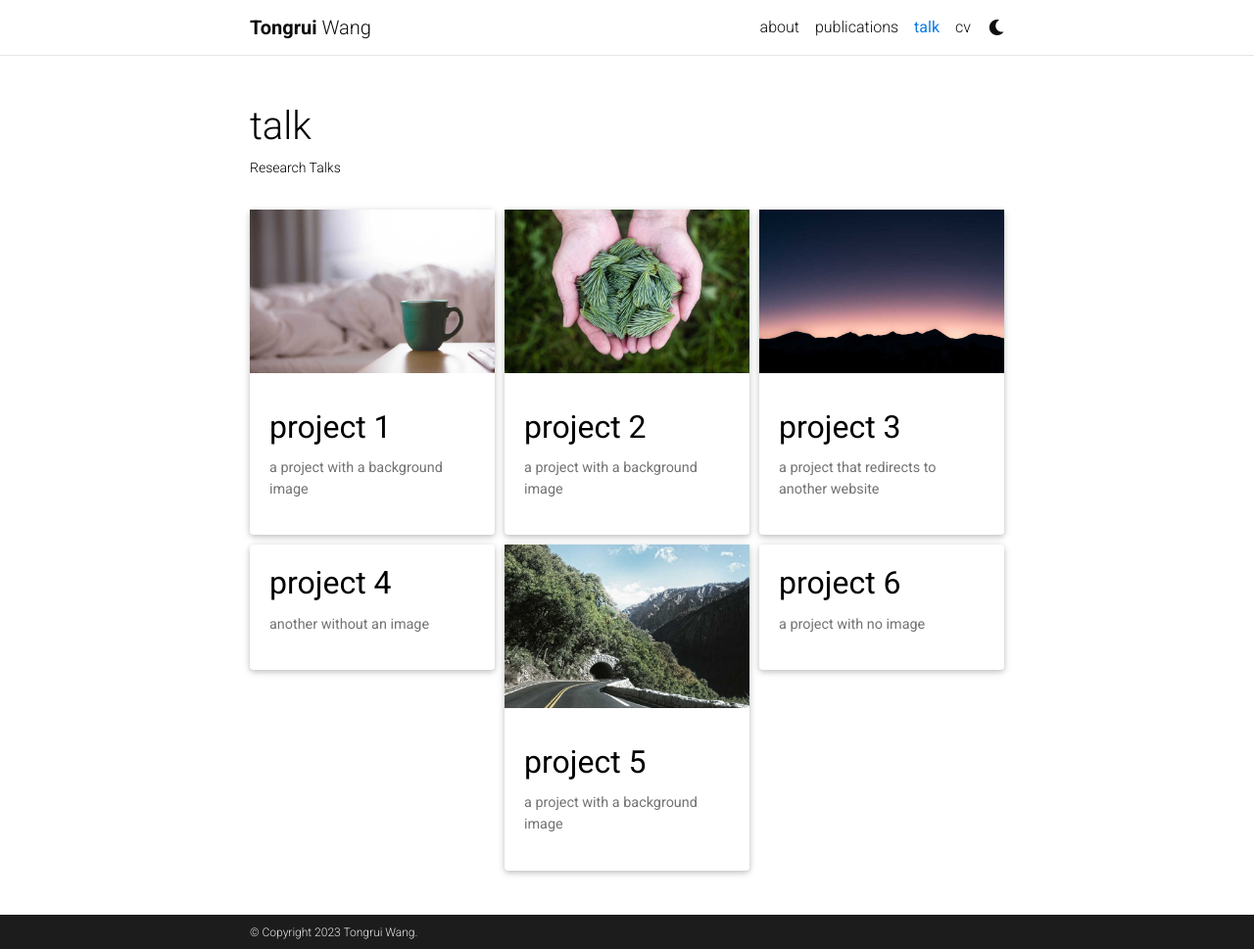
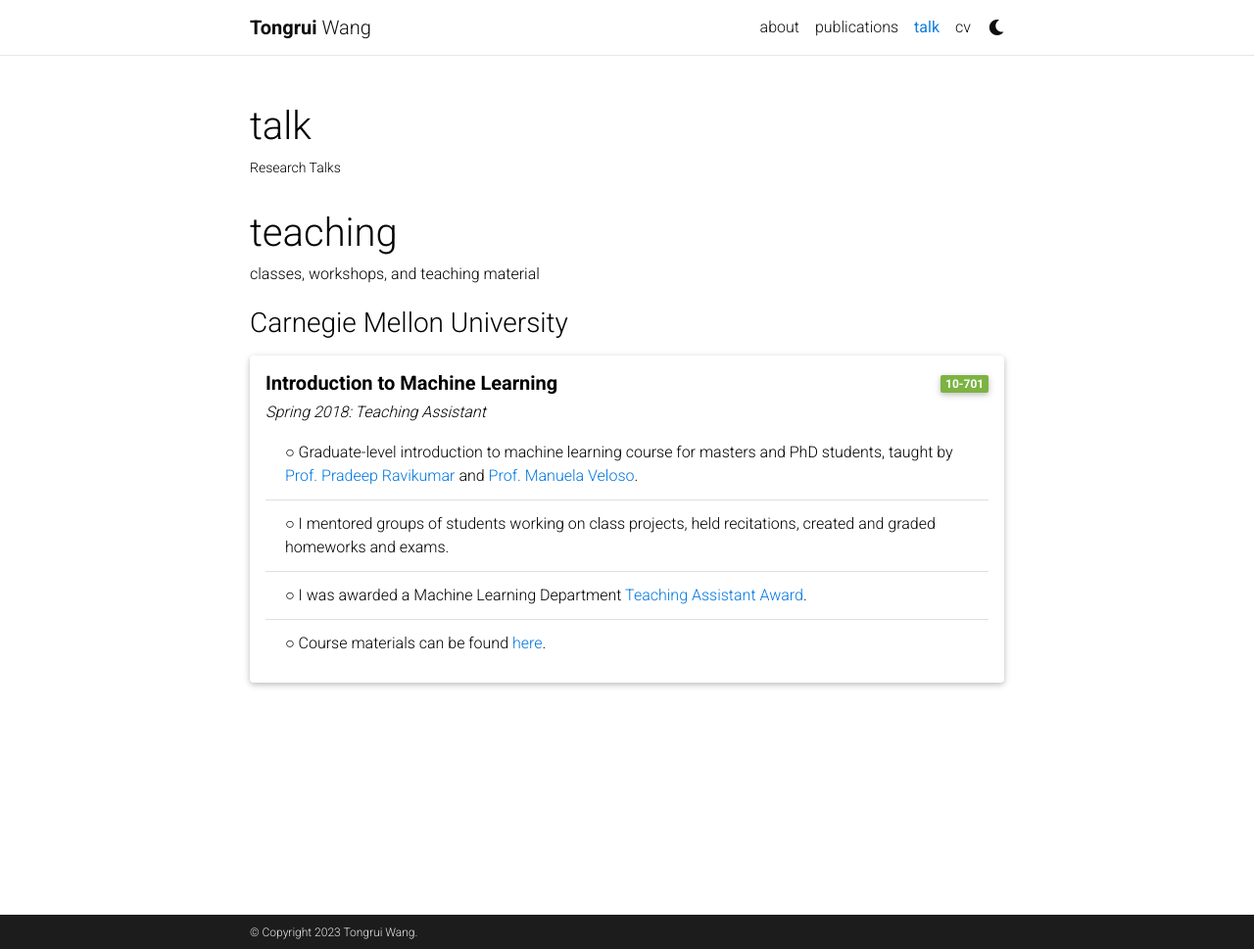
Before and after one commit to XilunL/XilunL.github.io, a Jekyll site: the page built from _pages/teaching.md, in a window 1280 px wide and 969 px high. Shown: the whole window at 98% size. Built offline with Jekyll 4.4.1, drawn with Linux system fonts in a browser that asks for light colours; full-size pictures stand in for the smaller copies a plugin makes; comment, search, counter and statistics services are not loaded; a style sheet for code colours, icons or effects is not loaded.

Commit message:
Update teaching.md

```diff
--- a/_pages/teaching.md
+++ b/_pages/teaching.md
@@ -7,24 +7,33 @@
 nav_order: 3
 ---
 
-<!-- pages/projects.md -->
-<div class="projects">
-<!-- Display projects without categories -->
-  {%- assign sorted_projects = site.projects | sort: "importance" -%}
-  <!-- Generate cards for each project -->
-  {% if page.horizontal -%}
-  <div class="container">
-    <div class="row row-cols-2">
-    {%- for project in sorted_projects -%}
-      {% include projects_horizontal.html %}
-    {%- endfor %}
+  <!-- Content -->
+  <div class="content">
+
+  <h1>teaching</h1>
+  <h6>classes, workshops, and teaching material</h6>
+
+
+<h3 class="mt-4">Carnegie Mellon University</h3>
+
+<div class="card mt-3">
+  <div class="p-3">
+    <div class="row">
+      <div class="col-sm-10">
+        <h5 class="font-weight-bold">Introduction to Machine Learning</h5>
+      </div>
+      <div class="col-sm-2 text-left text-sm-right">
+        <span class="badge font-weight-bold light-green darken-1 text-uppercase align-middle" href="https://www.cs.cmu.edu/~pradeepr/courses/701/2018-spring/" target="_blank">
+            10-701
+        </span>
+      </div>
     </div>
+    <h6 class="font-italic mt-2 mt-sm-0">Spring 2018: Teaching Assistant</h6>
+    <ul class="card-text font-weight-light list-group list-group-flush">
+      <li class="list-group-item">○ Graduate-level introduction to machine learning course for masters and PhD students, taught by <a href="https://www.cs.cmu.edu/~pradeepr/" target="_blank">Prof. Pradeep Ravikumar</a> and  <a href="https://www.cs.cmu.edu/~mmv/" target="_blank">Prof. Manuela Veloso</a>.</li>
+      <li class="list-group-item">○ I mentored groups of students working on class projects, held recitations, created and graded homeworks and exams.</li>
+      <li class="list-group-item">○ I was awarded a Machine Learning Department <a href="https://www.ml.cmu.edu/news/news-archive/2018/may/machine-learning-ta-awards-2018.html" target="_blank">Teaching Assistant Award</a>.</li>
+      <li class="list-group-item">○ Course materials can be found <a href="http://www.cs.cmu.edu/~pradeepr/courses/701/2018-spring/" target="_blank">here</a>.</li>
+    </ul>
   </div>
-  {%- else -%}
-  <div class="grid">
-    {%- for project in sorted_projects -%}
-      {% include projects.html %}
-    {%- endfor %}
-  </div>
-  {%- endif -%}
 </div>
```
